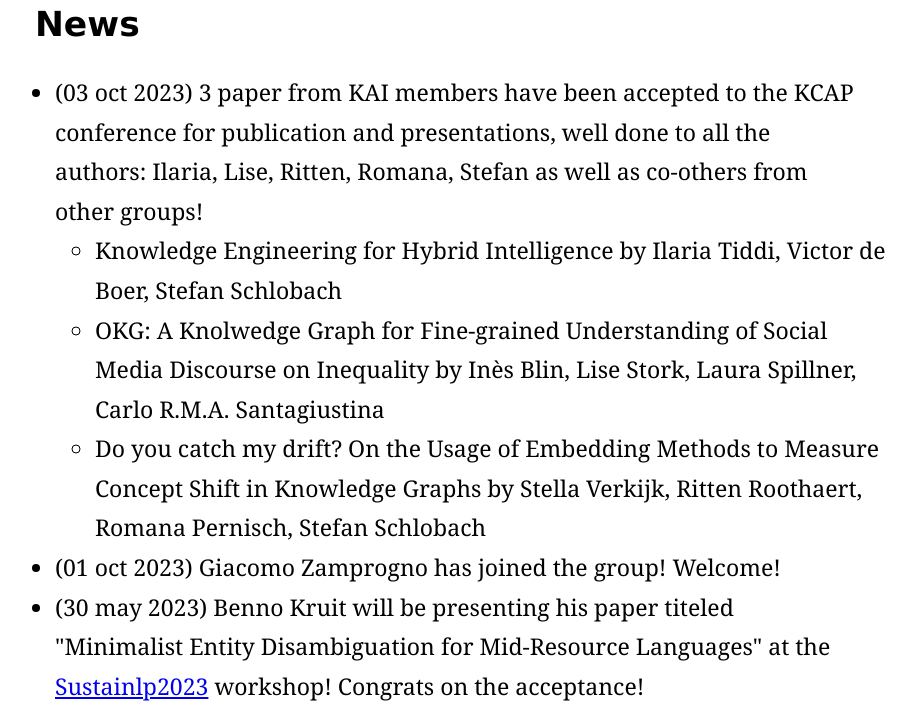
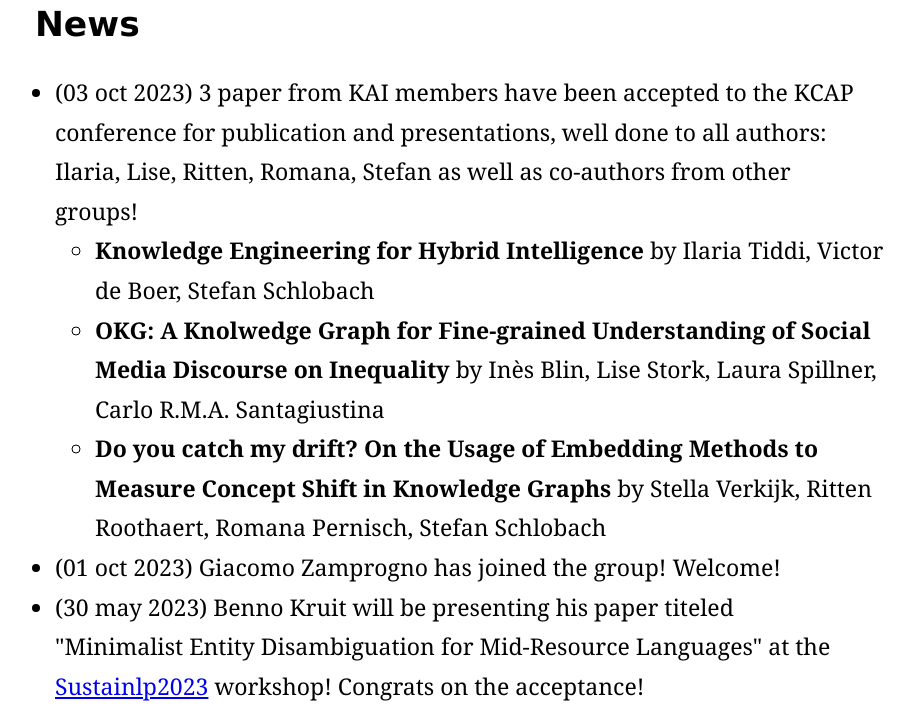
Before and after one commit to kai-vu/site, a Jekyll site: the page built from index.md, in a window 1280 px wide and 900 px high, scrolled down 1463 px, cut to the strip 184-900 px from the top of the window. Shown: the whole strip, without its empty margins (205-1121 px from the left). Built offline with Jekyll 4.4.1, drawn with Linux system fonts in a browser that asks for light colours; our own code applies the rules of GitHub Pages for plain Markdown files.

Commit message:
bold for title

```diff
--- a/index.md
+++ b/index.md
@@ -25,11 +25,11 @@ We combine foundational theory and applied methods such as computational logic,
 
 ## News
 <ul>
-    <li> (03 oct 2023) 3 paper from KAI members have been accepted to the KCAP conference for publication and presentations, well done to all the authors: Ilaria, Lise, Ritten, Romana, Stefan as well as co-others from other groups!
+    <li> (03 oct 2023) 3 paper from KAI members have been accepted to the KCAP conference for publication and presentations, well done to all authors: Ilaria, Lise, Ritten, Romana, Stefan as well as co-authors from other groups!
     <ul>
-        <li>Knowledge Engineering for Hybrid Intelligence by Ilaria Tiddi, Victor de Boer, Stefan Schlobach</li>
-        <li>OKG: A Knolwedge Graph for Fine-grained Understanding of Social Media Discourse on Inequality by Inès Blin, Lise Stork, Laura Spillner, Carlo R.M.A. Santagiustina</li>
-        <li>Do you catch my drift? On the Usage of Embedding Methods to Measure Concept Shift in Knowledge Graphs by Stella Verkijk, Ritten Roothaert, Romana Pernisch, Stefan Schlobach</li>
+        <li><b>Knowledge Engineering for Hybrid Intelligence</b> by Ilaria Tiddi, Victor de Boer, Stefan Schlobach</li>
+        <li><b>OKG: A Knolwedge Graph for Fine-grained Understanding of Social Media Discourse on Inequality</b> by Inès Blin, Lise Stork, Laura Spillner, Carlo R.M.A. Santagiustina</li>
+        <li><b>Do you catch my drift? On the Usage of Embedding Methods to Measure Concept Shift in Knowledge Graphs</b> by Stella Verkijk, Ritten Roothaert, Romana Pernisch, Stefan Schlobach</li>
     </ul>
     </li>
     <li> (01 oct 2023) Giacomo Zamprogno has joined the group! Welcome! </li>
```
